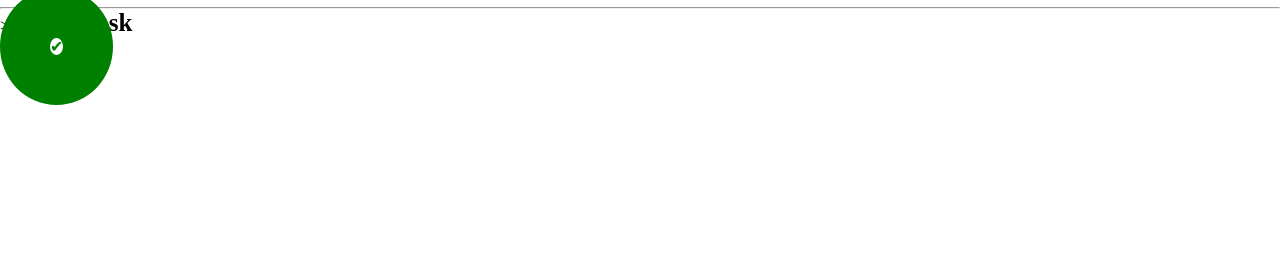
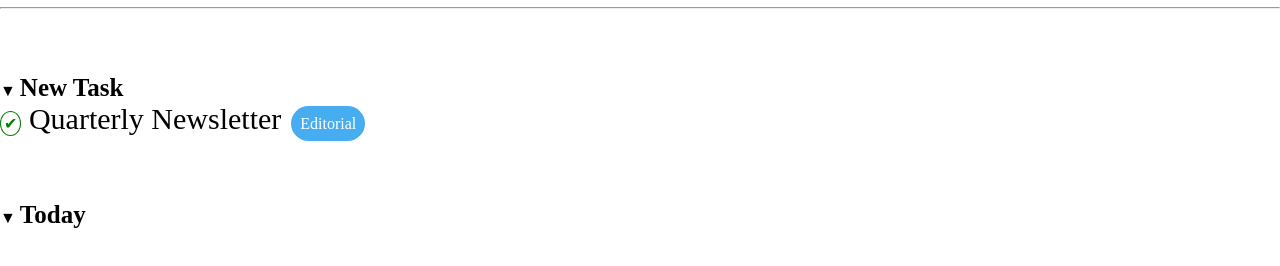
Before and after one commit to mattiavisona/html-css-toboolist, a plain HTML site: page index.html in a window 1280 px wide. Shown: the part 112-378 px from the top of the page. Drawn offline with Linux system fonts and the light colour scheme.

Commit message:
uptdate li

```diff
--- a/index.html
+++ b/index.html
@@ -7,8 +7,9 @@
     <meta name="viewport" content="width=device-width, initial-scale=1.0">
     <title>Document</title>
 </head>
+<body>
 
-<header>
+  <header>
 
     <img id="logo" src="Logo.png" alt="boolean_logo">
 
@@ -25,16 +26,18 @@
 
 <hr>
 
-<main>
+ <main>
     <section>
         <ul>
-            <li>>&#9660 <span id="list"> <b> New Task </b></span></li>
-            <li><span class="check">&#x2714</span></li>
-
+            <li>&#9660 <span id="list"> <b> New Task </b></span></li>
+            <li><span class="check">&#x2714</span><span class="size"> Quarterly Newsletter</span><span class="color">Editorial</span></p></li>
+        </ul>
+        <ul class="item">
+            <li>&#9660 <span id="list"> <b> Today </b></span></li>
         </ul>
 
     </section>
-</main>
+ </main>
 
 </body>
 </html>
--- a/style.css
+++ b/style.css
@@ -41,13 +41,24 @@ ul #list{
 
 .check{
     color: green;
-    border:50px,solid,green;
+    border:1px solid green;
     border-radius: 50%;
+    padding: 3px;
+}
+
+.size{
+    font-size: 30px;
 }
 
 
 .color{
     background-color:#47adf1;
-    border-radius: 14px;
+    border-radius: 45px;
     padding: 9px;
+    color: white;
+    margin-left: 10px;
 }
+
+ul{
+    margin-top: 65px;
+}
```
